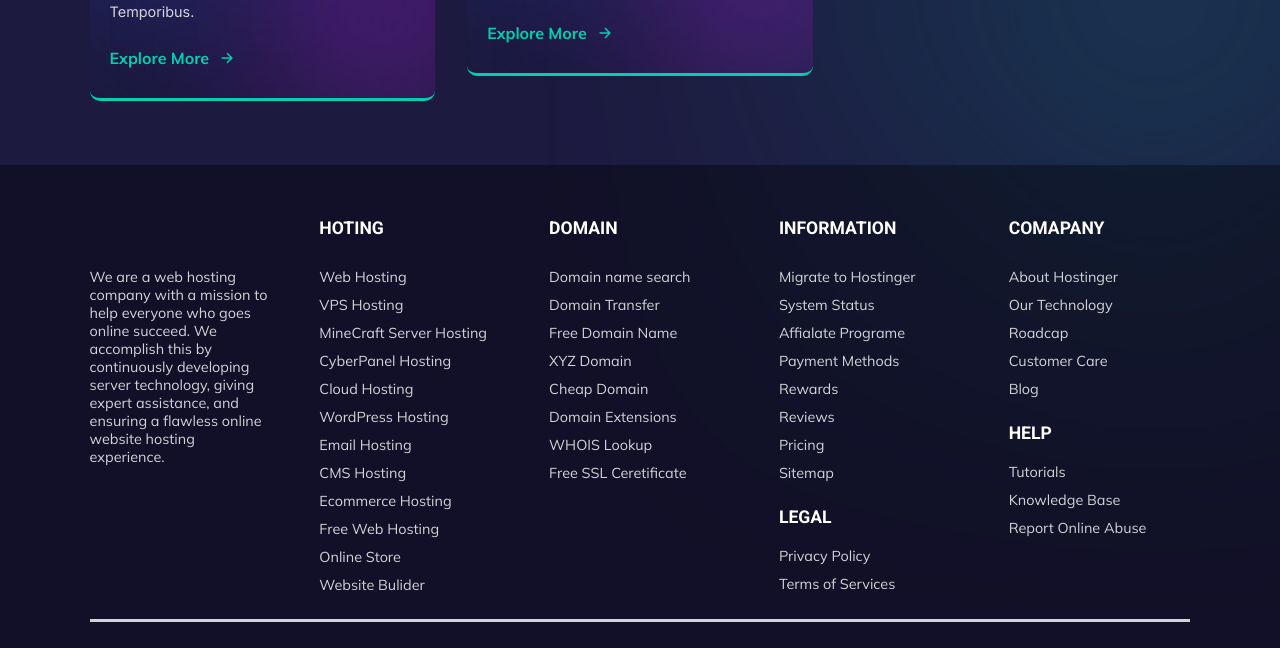
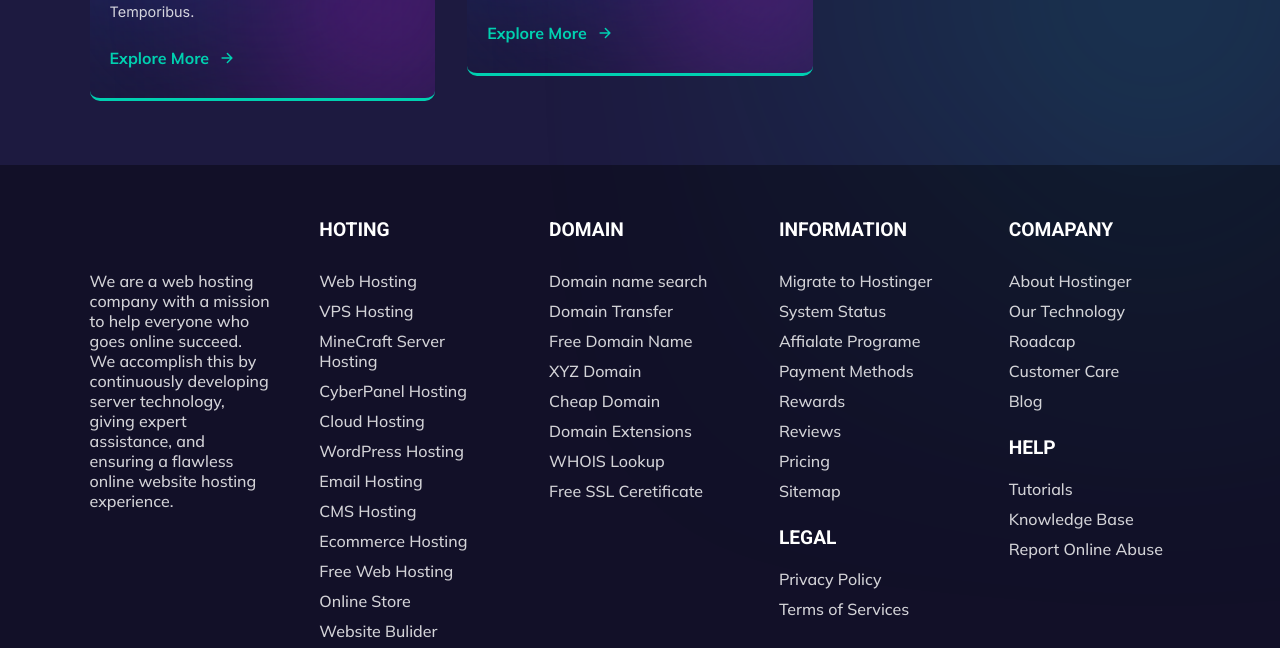
Before and after one commit to shyamtala003/hostinger_redesign, a plain HTML site: page index.html in a window 1280 px wide. Shown: the part 4287-4935 px from the top of the page. Drawn offline with nearby package versions, Linux system fonts and the light colour scheme; files whose address does not match are found by name.

Commit message:
footer section added

```diff
--- a/style/style.css
+++ b/style/style.css
@@ -1709,8 +1709,8 @@ footer {
     margin-bottom: 20px;
     color: var(--font-white);
     font-family: var(--font-roboto);
-    font-size: 1.1rem;
-    font-weight: 700;
+    font-size: 1.2rem;
+    font-weight: 800;
 }
 
 .link__container ul li {
@@ -1718,15 +1718,17 @@ footer {
 }
 
 .link__container ul li a {
+    text-align: justify;
     color: var(--font-gray);
     font-family: var(--font-mulis);
-    font-size: .9rem;
-
+    font-size: 1rem;
+    font-weight: 500;
 }
 
 .link__container ul li a:hover
 {
     color: var(--font-white);
+    border-bottom: 2px solid #fff;
 }
 
 .link__container ul li ul
```
